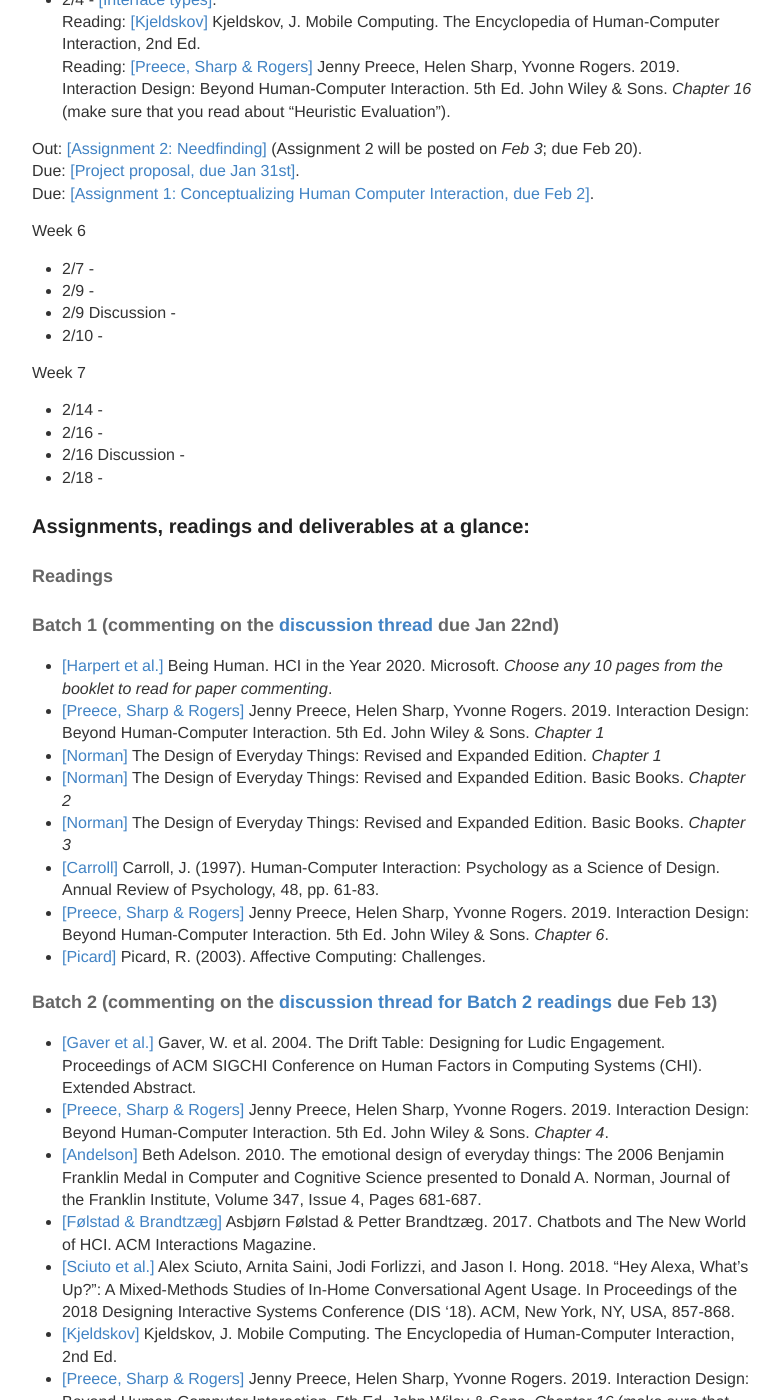
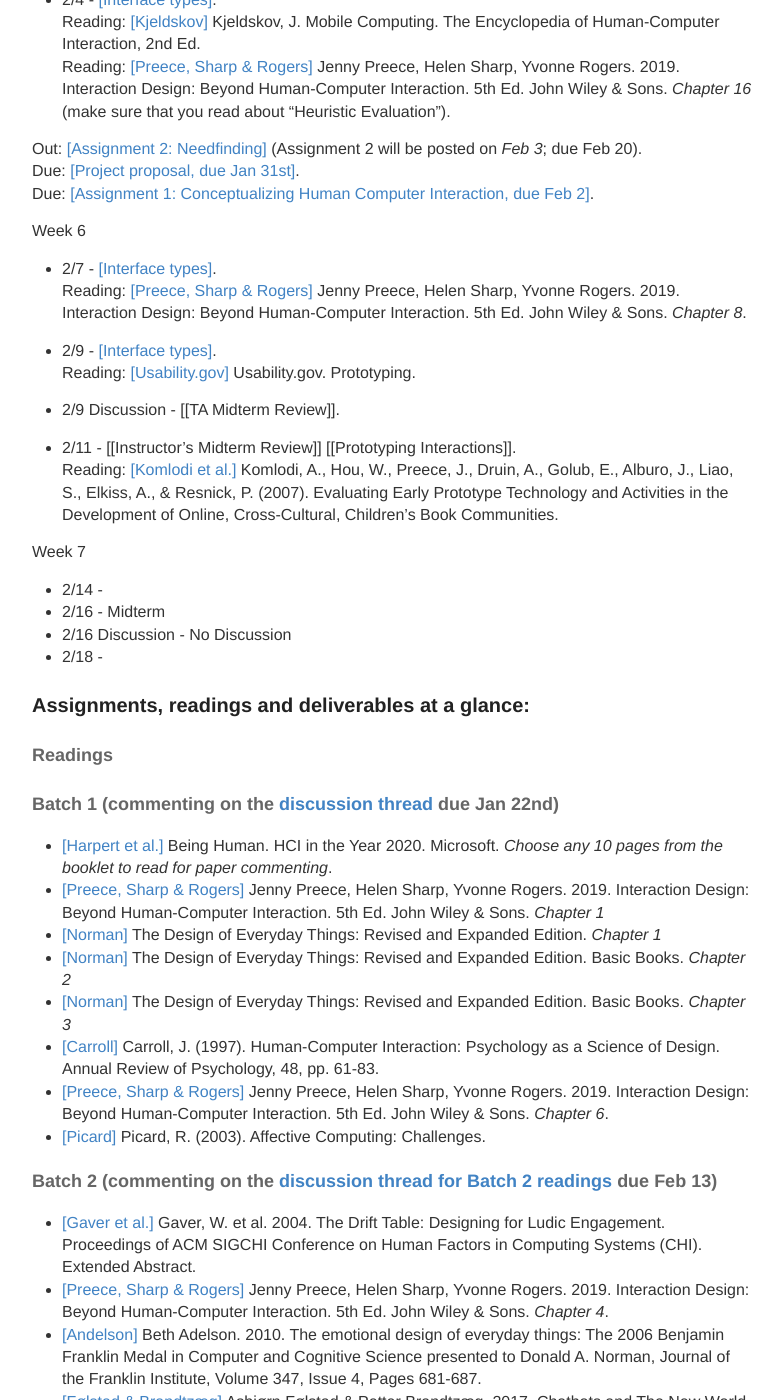
Before and after one commit to hciwang/hciwang.github.io, a Jekyll site: the page built from _posts/2022-1-1-lectures.md, in a window 1280 px wide and 1400 px high, scrolled down 2069 px. Shown: the whole window, without its empty margins (248-1030 px from the left). Built offline with Jekyll 4.4.1, drawn with Linux system fonts in a browser that asks for light colours; some of the changed text lies outside the part shown.

Commit message:
Update 2022-1-1-lectures.md

```diff
--- a/_posts/2022-1-1-lectures.md
+++ b/_posts/2022-1-1-lectures.md
@@ -80,15 +80,22 @@
 Due: [[Assignment 1: Conceptualizing Human Computer Interaction, due Feb 2]](https://canvas.ucdavis.edu/courses/633616/assignments/820406).
 
 Week 6
-- 2/7 -
-- 2/9 -
-- 2/9 Discussion -
-- 2/10 -
+- 2/7 - [[Interface types]](https://canvas.ucdavis.edu/courses/633616/files/folder/Lecture%20slides?preview=15650143).
+Reading: [[Preece, Sharp & Rogers]](http://www.id-book.com/) Jenny Preece, Helen Sharp, Yvonne Rogers. 2019. Interaction Design: Beyond Human-Computer Interaction. 5th Ed. John Wiley & Sons. *Chapter 8*.
+
+- 2/9 -  [[Interface types]](https://canvas.ucdavis.edu/courses/633616/files/folder/Lecture%20slides?preview=15650143).
+Reading: [[Usability.gov]](https://www.usability.gov/how-to-and-tools/methods/prototyping.html) Usability.gov. Prototyping.
+
+- 2/9 Discussion - [[TA Midterm Review]].
+
+- 2/11 - [[Instructor's Midterm Review]] [[Prototyping Interactions]].
+Reading: [[Komlodi et al.]](http://www.id-book.com/downloads/casestudy_14point2.pdf) Komlodi, A., Hou, W., Preece, J., Druin, A., Golub, E., Alburo, J., Liao, S., Elkiss, A., & Resnick, P. (2007). Evaluating Early Prototype Technology and Activities in the Development of Online, Cross-Cultural, Children's Book Communities.
+
 
 Week 7
 - 2/14 -
-- 2/16 -
-- 2/16 Discussion -
+- 2/16 - Midterm
+- 2/16 Discussion - No Discussion
 - 2/18 -
 
 ### Assignments, readings and deliverables at a glance:
@@ -112,6 +119,9 @@
 - [[Sciuto et al.]](https://canvas.ucdavis.edu/courses/633616/files/folder/Misc%20files?preview=15578746) Alex Sciuto, Arnita Saini, Jodi Forlizzi, and Jason I. Hong. 2018. "Hey Alexa, What's Up?": A Mixed-Methods Studies of In-Home Conversational Agent Usage. In Proceedings of the 2018 Designing Interactive Systems Conference (DIS '18). ACM, New York, NY, USA, 857-868.
 - [[Kjeldskov]](https://www.interaction-design.org/literature/book/the-encyclopedia-of-human-computer-interaction-2nd-ed/mobile-computing) Kjeldskov, J. Mobile Computing. The Encyclopedia of Human-Computer Interaction, 2nd Ed.
 - [[Preece, Sharp & Rogers]](http://www.id-book.com/) Jenny Preece, Helen Sharp, Yvonne Rogers. 2019. Interaction Design: Beyond Human-Computer Interaction. 5th Ed. John Wiley & Sons.  *Chapter 16* (make sure that you read about "Heuristic Evaluation").
+- [[Preece, Sharp & Rogers]](http://www.id-book.com/) Jenny Preece, Helen Sharp, Yvonne Rogers. 2019. Interaction Design: Beyond Human-Computer Interaction. 5th Ed. John Wiley & Sons. *Chapter 8*.
+- [[Usability.gov]](https://www.usability.gov/how-to-and-tools/methods/prototyping.html) Usability.gov. Prototyping.
+- [[Komlodi et al.]](http://www.id-book.com/downloads/casestudy_14point2.pdf) Komlodi, A., Hou, W., Preece, J., Druin, A., Golub, E., Alburo, J., Liao, S., Elkiss, A., & Resnick, P. (2007). Evaluating Early Prototype Technology and Activities in the Development of Online, Cross-Cultural, Children's Book Communities.
 
 
 #### Individual assignments
```
